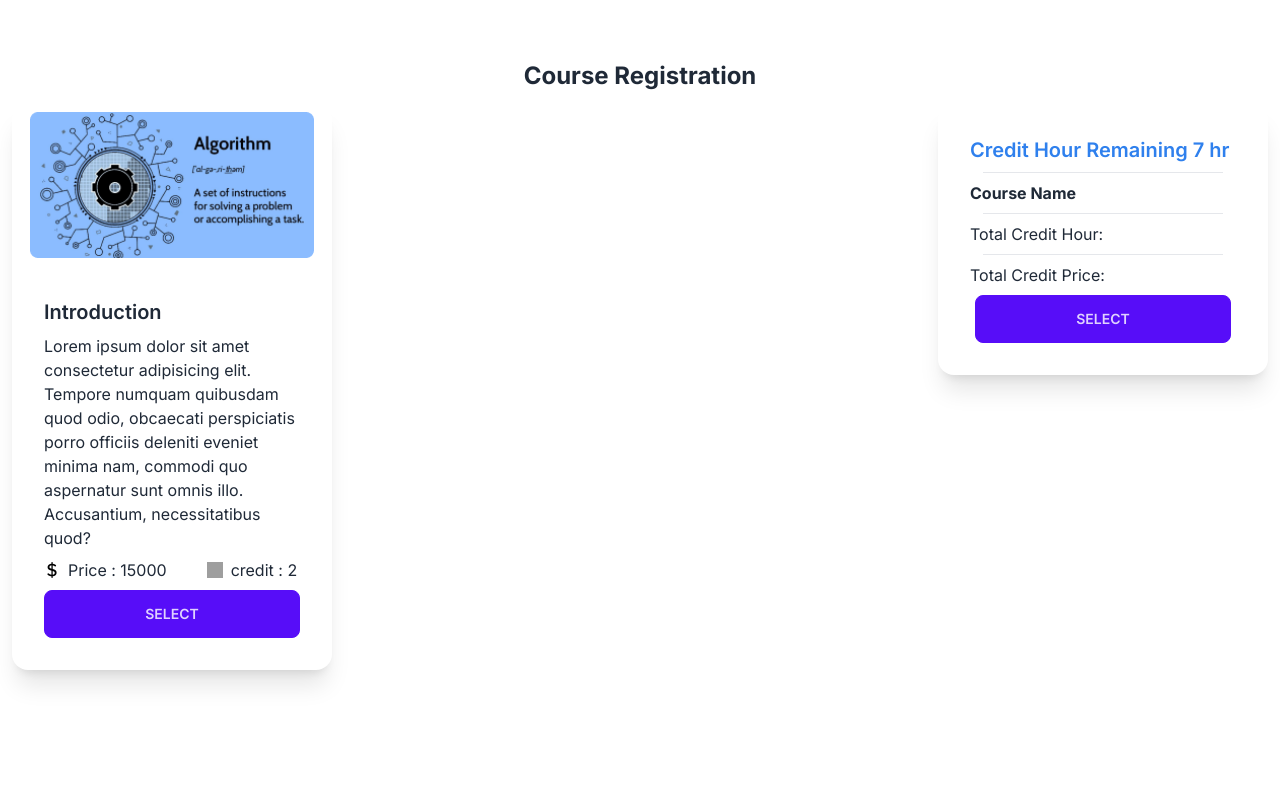
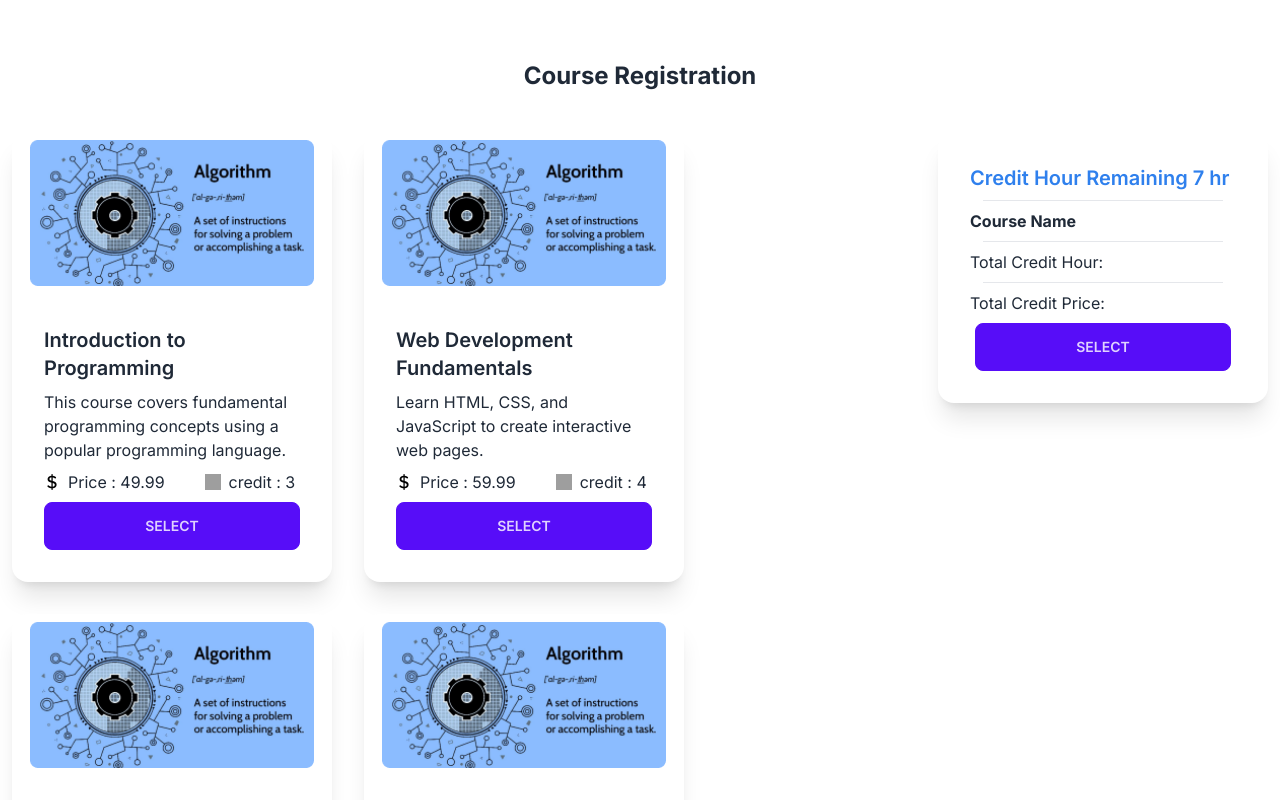
Before and after one commit to Sheikh551845/Course_Registration, a React (Vite) app in the folder assignment-7/: page / in a window 1280 px wide. Shown: the top 800 px of the page. Built offline with nearby package versions, Linux system fonts and the light colour scheme; no server answers; grey boxes are pictures that could not be loaded.

Commit message:
Card done

```diff
--- /dev/null
+++ b/assignment-7/public/test.json
@@ -0,0 +1,6 @@
+{
+    "userId": 1,
+    "id": 1,
+    "title": "delectus aut autem",
+    "completed": false
+  }
--- a/assignment-7/src/App.jsx
+++ b/assignment-7/src/App.jsx
@@ -1,23 +1,35 @@
 import { useEffect, useState } from 'react'
-import reactLogo from './assets/react.svg'
-import viteLogo from '/vite.svg'
 import './App.css'
 import Card from './components/card'
 import Cart from './components/cart'
 
 
 function App() {
-  const [value, setValue] = useState(0);
+
+  const[allCourse,setAllCourse]= useState([]);
+
+    useEffect(()=>{
+      fetch('data.json')
+      .then(response => response.json())
+      .then(json => setAllCourse(json))
+     },[]);
+     const courseArray =allCourse.courses;
+     console.log(courseArray);
+
+
 
 
 
   return (
     <>
     <div className='max-w-lg md:max-w-2xl lg:max-w-screen-2xl mx-auto p-3'>
-    <h1 className="text-center mt-12 text-2xl font-bold mb-3">Course Registration</h1>
+
+    <h1 className="text-center mt-12 mb-10 text-2xl font-bold ">Course Registration</h1>
     <div className="flex gap-10">
-      <div className="w-3/4">
-      <Card></Card>
+      <div className="w-3/4 flex gap-8 flex-wrap">
+       {
+        courseArray?.map((course, idx)=> (<Card key={idx} course={course}></Card>))
+       }
       </div>
 
      <Cart></Cart>
--- a/assignment-7/src/components/card.jsx
+++ b/assignment-7/src/components/card.jsx
@@ -1,13 +1,11 @@
 import React,{useEffect, useState} from 'react';
 
 
-function Card() {
+function Card(props) {
 
-    useEffect(()=>{
-        fetch(".\data.json")
-        .then((res)=>res.json)
-        .then((data)=>console.log(data));
-     },[]);
+  const {courseName, intro, description, price, creditHours}=props.course;
+  console.log(courseName);
+
 
   return (
     <div>
@@ -16,17 +14,17 @@ function Card() {
     <img src="Asset/ai_essentials.png" alt="" className="rounded-xl w-[300px] p-2" />
   </figure>
   <div className="card-body  ">
-    <h2 className="card-title text-left">Introduction</h2>
-    <p className="text-left">Lorem ipsum dolor sit amet consectetur adipisicing elit. Tempore numquam quibusdam quod odio, obcaecati perspiciatis porro officiis deleniti eveniet minima nam, commodi quo aspernatur sunt omnis illo. Accusantium, necessitatibus quod?</p>
+    <h2 className="card-title text-left">{courseName}</h2>
+    <p className="text-left">{description}</p>
     <div className="flex gap-10">
     <div className="flex gap-2 items-center">
         <img src="Asset/dollar.png" className="w-4 h-4"></img>
-    <p >Price : <span>15000</span></p>
+    <p >Price : {price}</p>
     </div>
 
     <div className="flex gap-2 items-center">
         <img src="Asset/book.png" className="w-4 h-4"></img>
-    <p >credit : <span>2</span></p>
+    <p >credit : {creditHours}</p>
     </div>
     </div>
 
@@ -37,7 +35,9 @@ function Card() {
     </div>
   </div>
 </div>
+
     </div>
+
   )
 }
 
```
Also changed, not shown: 2 other files (tests, documents, lock files or other folders).
